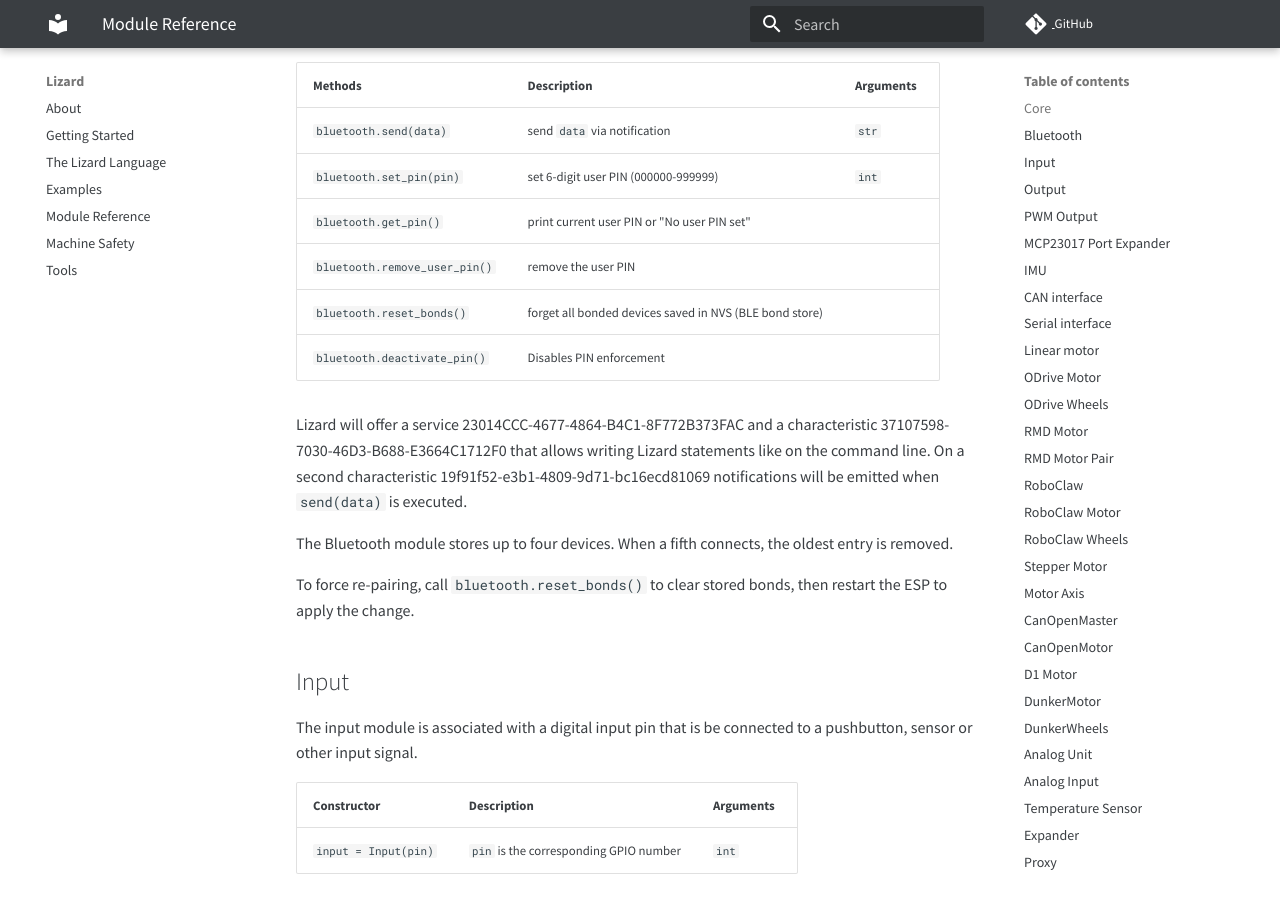
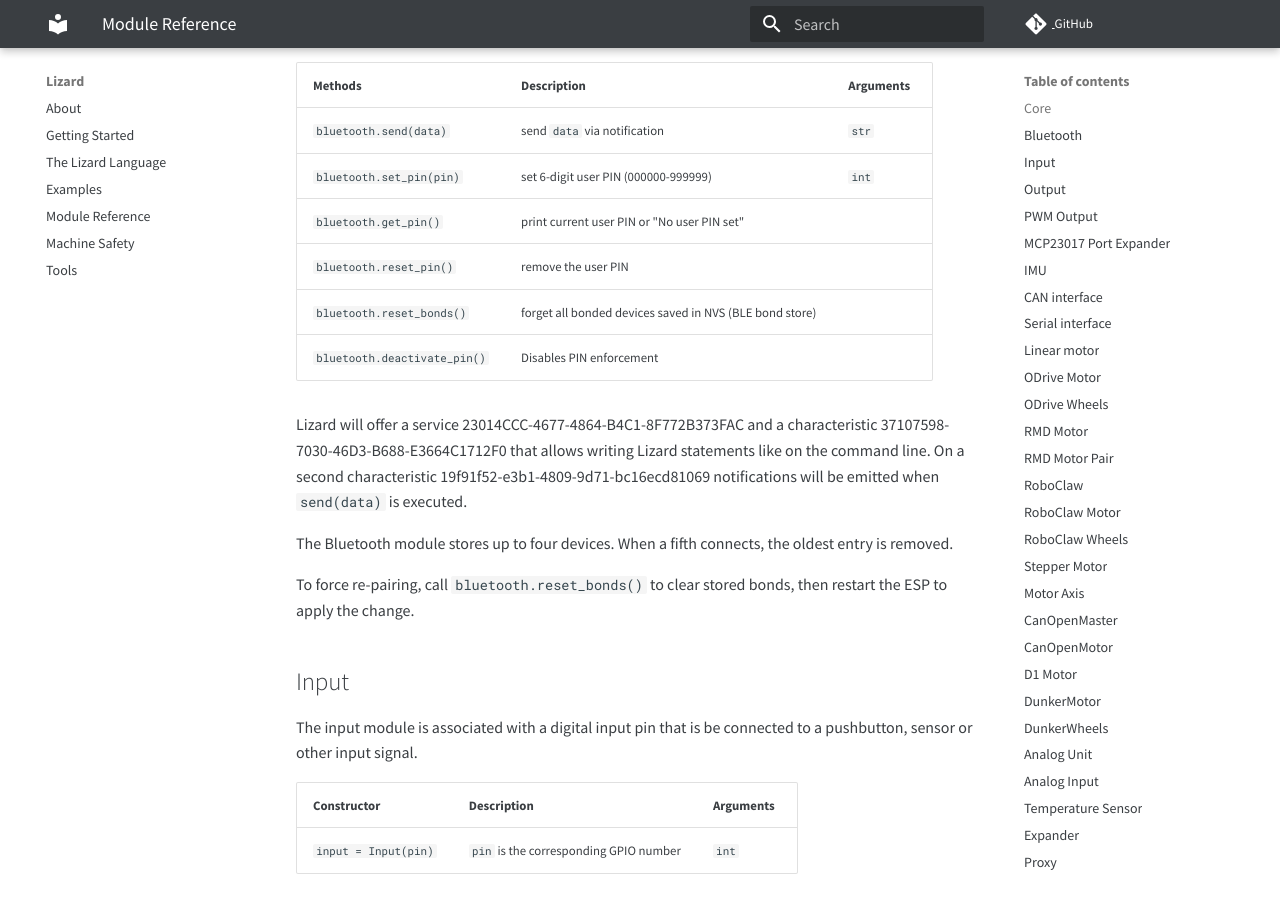
Before and after one commit to zauberzeug/lizard, an MkDocs documentation site: the page built from docs/module_reference.md, in a window 1280 px wide and 900 px high, scrolled down 2013 px. Built offline with MkDocs 1.6.1 and Material for MkDocs 9.7.7, drawn with Linux system fonts in a browser that asks for light colours; comment, search, counter and statistics services are not loaded.

Commit message:
change naming

```diff
--- a/docs/module_reference.md
+++ b/docs/module_reference.md
@@ -59,14 +59,14 @@ Simply create a Bluetooth module with a device name of your choice.
 | ------------------------------------ | -------------------------------------------------- | --------- |
 | `bluetooth = Bluetooth(device_name)` | initialize bluetooth with advertised `device_name` | `str`     |
 
-| Methods                       | Description                                             | Arguments |
-| ----------------------------- | ------------------------------------------------------- | --------- |
-| `bluetooth.send(data)`        | send `data` via notification                            | `str`     |
-| `bluetooth.set_pin(pin)`      | set 6-digit user PIN (000000-999999)                    | `int`     |
-| `bluetooth.get_pin()`         | print current user PIN or "No user PIN set"             |           |
-| `bluetooth.remove_user_pin()` | remove the user PIN                                     |           |
-| `bluetooth.reset_bonds()`     | forget all bonded devices saved in NVS (BLE bond store) |           |
-| `bluetooth.deactivate_pin()`  | Disables PIN enforcement                                |           |
+| Methods                      | Description                                             | Arguments |
+| ---------------------------- | ------------------------------------------------------- | --------- |
+| `bluetooth.send(data)`       | send `data` via notification                            | `str`     |
+| `bluetooth.set_pin(pin)`     | set 6-digit user PIN (000000-999999)                    | `int`     |
+| `bluetooth.get_pin()`        | print current user PIN or "No user PIN set"             |           |
+| `bluetooth.reset_pin()`      | remove the user PIN                                     |           |
+| `bluetooth.reset_bonds()`    | forget all bonded devices saved in NVS (BLE bond store) |           |
+| `bluetooth.deactivate_pin()` | Disables PIN enforcement                                |           |
 
 Lizard will offer a service 23014CCC-4677-4864-B4C1-8F772B373FAC and a characteristic 37107598-7030-46D3-B688-E3664C1712F0
 that allows writing Lizard statements like on the command line.
```
